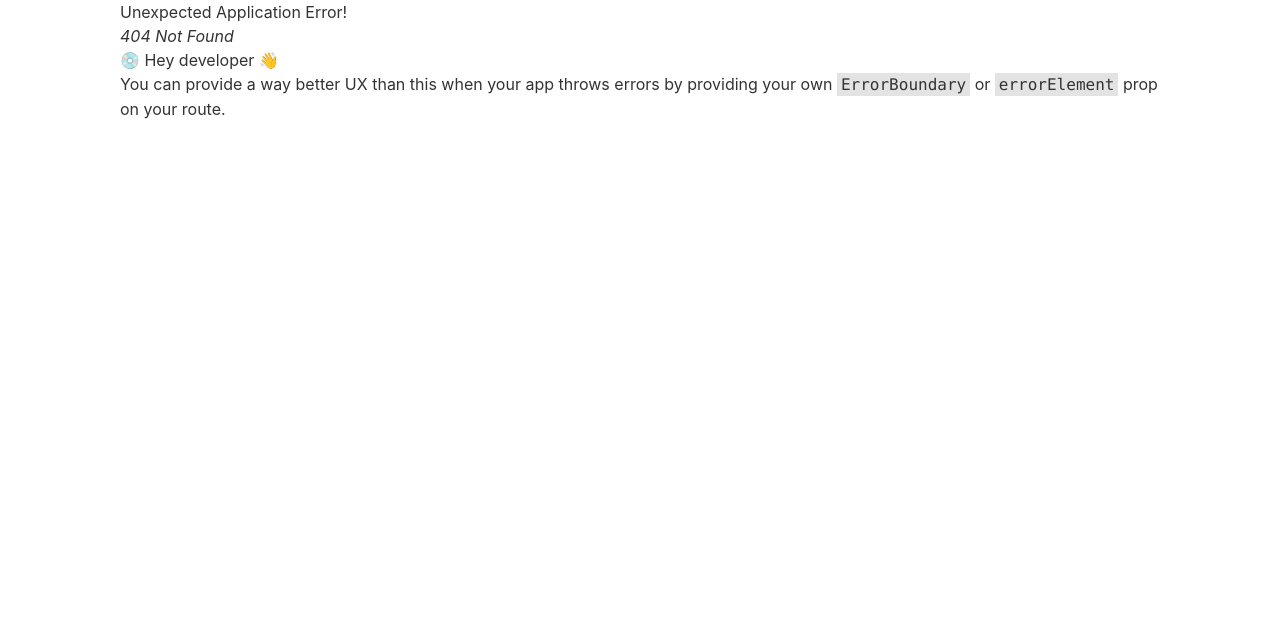
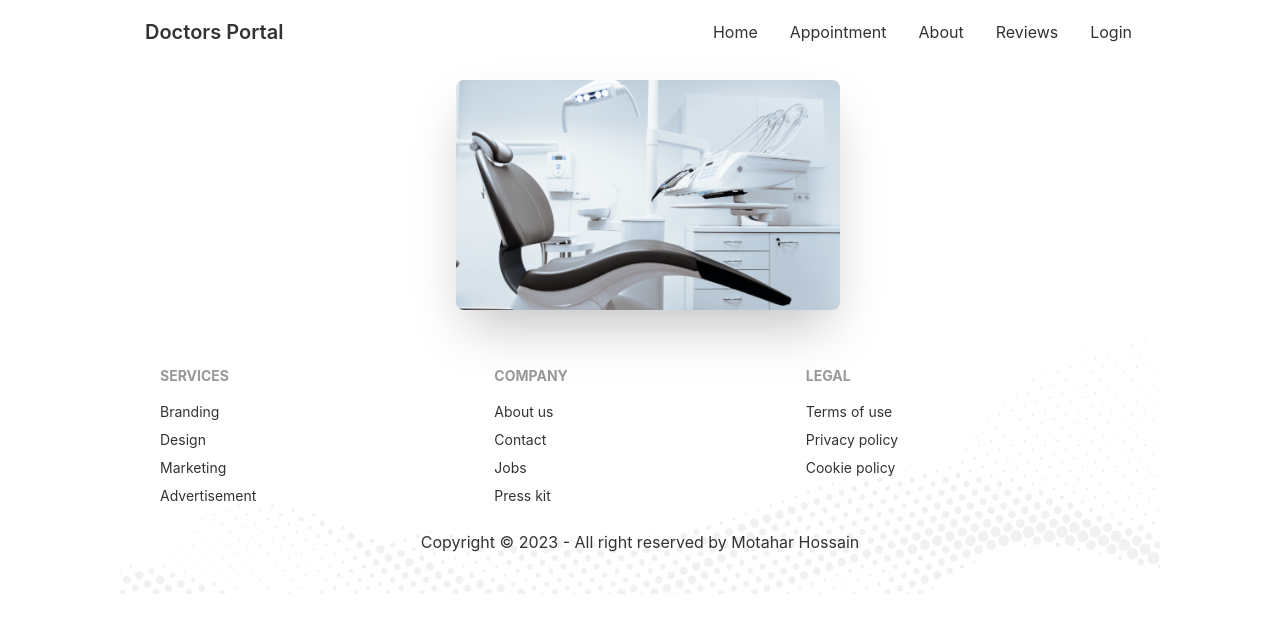
Before and after one commit to amotahar/doctors-client, a React (Create React App) app: page /appointment in a window 1280 px wide. Before the commit this address had no page. Shown: the top 632 px of the page. Built offline with nearby package versions, Linux system fonts and the light colour scheme.

Commit message:
appointment

```diff
--- /dev/null
+++ b/src/Pages/Home/Appointment/Appointment/Appointment.js
@@ -0,0 +1,12 @@
+import React from 'react';
+import AppointmentBanner from '../AppointmentBanner/AppointmentBanner';
+
+const Appointment = () => {
+  return (
+    <div>
+      <AppointmentBanner></AppointmentBanner>
+    </div>
+  );
+};
+
+export default Appointment;
--- /dev/null
+++ b/src/Pages/Home/Appointment/AppointmentBanner/AppointmentBanner.js
@@ -0,0 +1,21 @@
+import React from "react";
+import chair from "../../../../assets/images/chair.png";
+
+const AppointmentBanner = () => {
+  return (
+    <header>
+      <div className="hero ">
+        <div className="hero-content flex-col lg:flex-row-reverse">
+          <img
+            src={chair}
+            alt="chair dentist"
+            className="max-w-sm rounded-lg shadow-2xl"
+          />
+          <div></div>
+        </div>
+      </div>
+    </header>
+  );
+};
+
+export default AppointmentBanner;
--- a/src/Pages/Shared/Footer/Footer.js
+++ b/src/Pages/Shared/Footer/Footer.js
@@ -34,7 +34,7 @@ const Footer = () => {
       </div>
 
       <div className="mt-6 text-center">
-        <p>Copyright © 2023 - All right reserved by ACME Industries Ltd</p>
+        <p>Copyright © 2023 - All right reserved by Motahar Hossain</p>
       </div>
     </footer>
   );
--- a/src/Routes/Routes/Routes.js
+++ b/src/Routes/Routes/Routes.js
@@ -2,6 +2,7 @@ import { createBrowserRouter } from "react-router-dom"
 import Main from "../../Layout/Main"
 import Home from "../../Pages/Home/Home/Home/Home";
 import Login from "../../Pages/Login/Login";
+import Appointment from "../../Pages/Home/Appointment/Appointment/Appointment";
  const router = createBrowserRouter([
 {
   path: '/',
@@ -15,6 +16,10 @@ import Login from "../../Pages/Login/Login";
       path: '/login',
       element: <Login></Login>
     },
+    {
+      path: '/appointment',
+      element: <Appointment></Appointment>
+    },
   ]
 }
 ])
```
